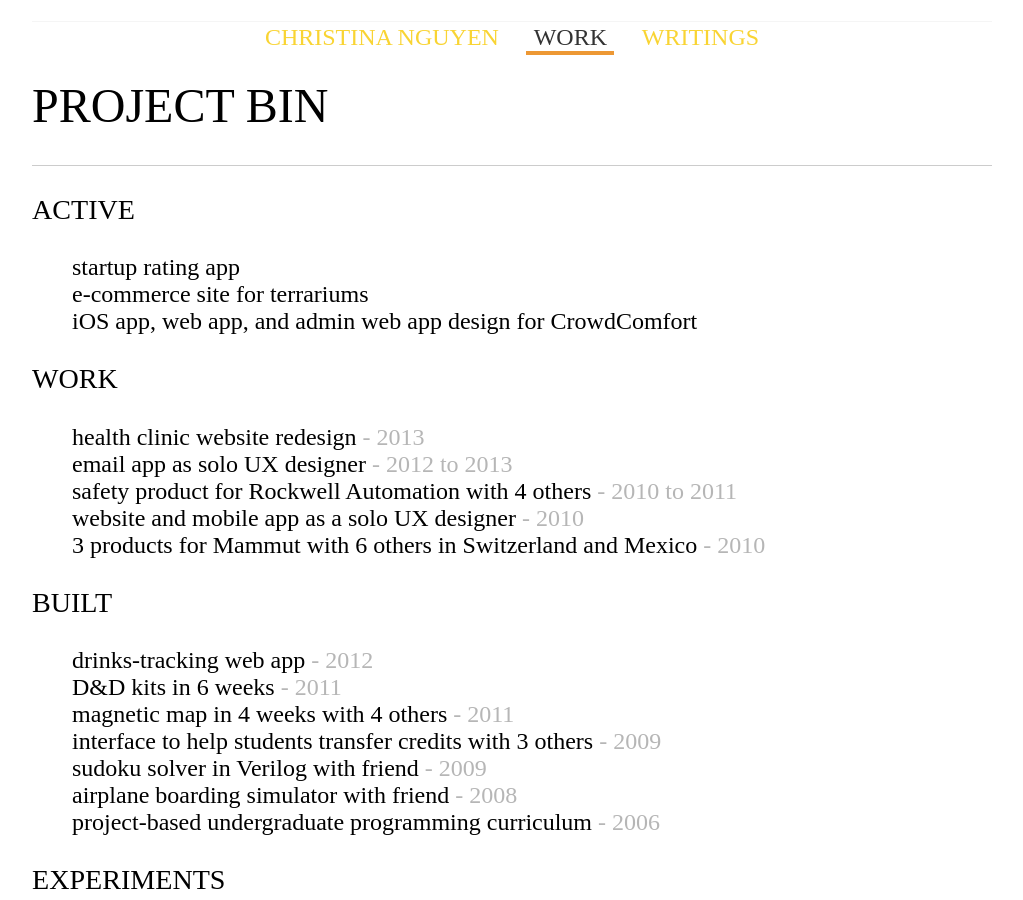
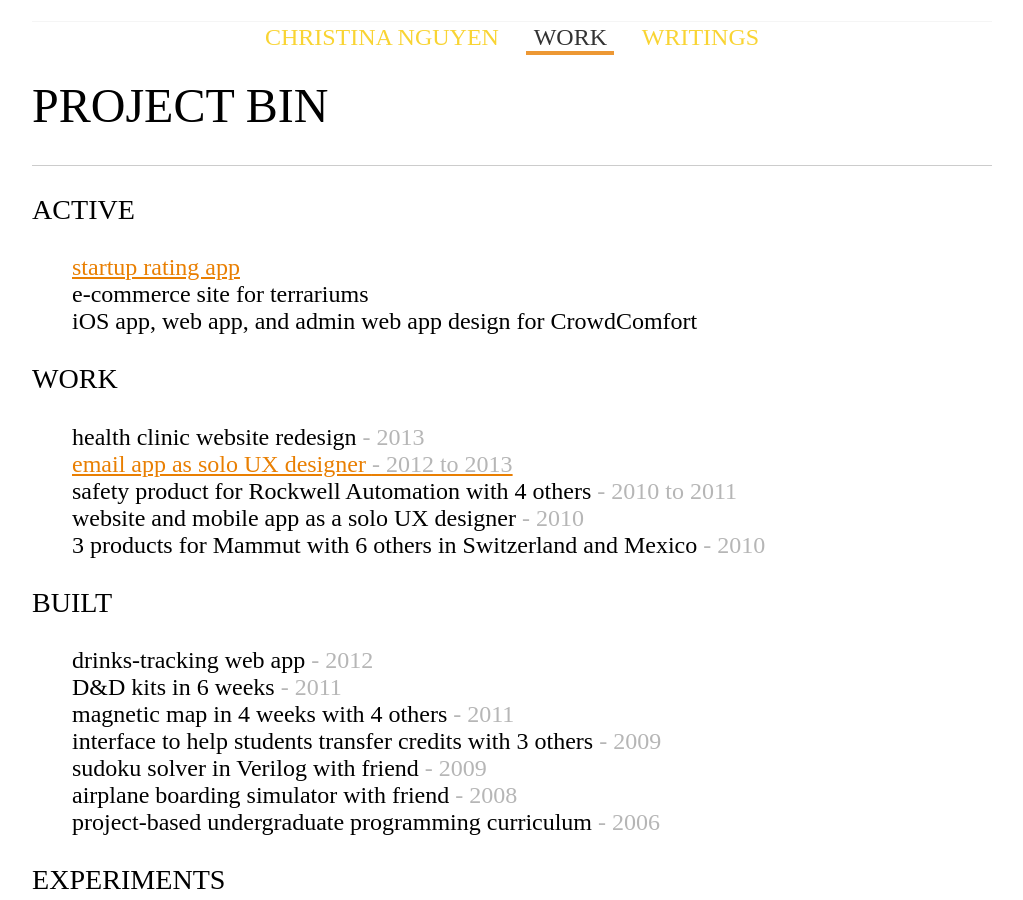
Before and after one commit to chrnguyen/chrnguyen.github.io, a Jekyll site: the page built from work/index.html, in a window 1280 px wide and 900 px high, scrolled down 2012 px. Shown: the whole window, without its empty margins (128-1151 px from the left). Built offline with Jekyll 4.4.1, drawn with Linux system fonts in a browser that asks for light colours; Markdown is read by kramdown in place of the engine named in the settings.

Commit message:
fixing links and fb share

```diff
--- a/_layouts/workpost.html
+++ b/_layouts/workpost.html
@@ -16,7 +16,7 @@
 				<div class='bottom-content'>
 				{{content}}
 				<div class="sharing">
-				<a class="fbshare" href="https://www.facebook.com/sharer/sharer.php?u={{site.url}}{{page.url}}" target="_blank">
+				<a class="fbshare" href="https://www.facebook.com/sharer/sharer.php?u={{site.baseurl}}{{page.url}}" target="_blank">
 			  Share on Facebook
 				</a>
 				<a href="https://twitter.com/share" class="twitter-share-button" data-related="chrnguyen">Tweet</a>
--- a/_layouts/writingpost.html
+++ b/_layouts/writingpost.html
@@ -3,7 +3,7 @@
 			{{ page.date | date_to_string }} &bull; Estimated reading time ~ {{ page.content | number_of_words | divided_by:180 }} min
 			{{content}}
 			<div class="sharing">
-			<a class="fbshare" href="https://www.facebook.com/sharer/sharer.php?u={{site.url}}{{page.url}}" target="_blank">
+			<a class="fbshare" href="https://www.facebook.com/sharer/sharer.php?u={{site.baseurl}}{{page.url}}" target="_blank">
 			  Share on Facebook
 			</a>
 			<a href="https://twitter.com/share" class="twitter-share-button" data-related="chrnguyen">Tweet</a>
--- a/work/index.html
+++ b/work/index.html
@@ -62,7 +62,7 @@
 	<div class="anexperience">
 		<img src="../images/ewllogo.png">
 		<div class="desc">
-		<h3><a href="everwonderlabs.com">Everwonder Labs</a></h3>
+		<h3><a href="http://everwonderlabs.com">Everwonder Labs</a></h3>
 		<strong>2014</strong>
 		<p>Freelance designer and prototyper.</p>
 		</div>
@@ -70,7 +70,7 @@
 	<div class="anexperience">
 		<img src="../images/rdlogo.jpg">
 		<div class="desc">
-			<h3><a href="ripariandata.com">Riparian Data</a></h3>
+			<h3><a href="http://ripariandata.com">Riparian Data</a></h3>
 			<strong>Product Designer, 2012-2013</strong>
 			<p>Designed iOS app and responsive web app, prototyped for usability tests, and facilitated user interviews and usability tests as the only user-centered designer.</p>
 		</div>
@@ -86,7 +86,7 @@
 	<div class="anexperience">
 		<img src="../images/olin-logo.gif">
 		<div class="desc">
-			<h3><a href="olin.edu">Franklin W. Olin College of Engineering</a></h3>
+			<h3><a href="http://www.olin.edu">Franklin W. Olin College of Engineering</a></h3>
 			<strong>B.S. in Engineering: Computing, 2006-2011</strong>
 			<p>Studied user-centered design, distributed engineering design, software design.</p>
 		</div>
@@ -98,14 +98,14 @@
 	<hr>
 	<h3>Active</h3>
 	<ul>
-		<li>startup rating app</li>
+		<li><a href="/2014/01/10/rocket">startup rating app</a></li>
 		<li>e-commerce site for terrariums</li>
 		<li>iOS app, web app, and admin web app design for CrowdComfort</li>
 	</ul>
 	<h3>Work</h3>
 	<ul>
 		<li>health clinic website redesign<span class="date"> - 2013</span></li>
-		<li>email app as solo UX designer <span class="date"> - 2012 to 2013</span></li>
+		<li><a href="/2013/12/20/sbox">email app as solo UX designer <span class="date"> - 2012 to 2013</a></span></li>
 		<li>safety product for Rockwell Automation with 4 others <span class="date"> - 2010 to 2011</span></li>
 		<li>website and mobile app as a solo UX designer <span class="date"> - 2010</span></li>
 		<li>3 products for Mammut with 6 others in Switzerland and Mexico <span class="date"> - 2010</span></li>
```
